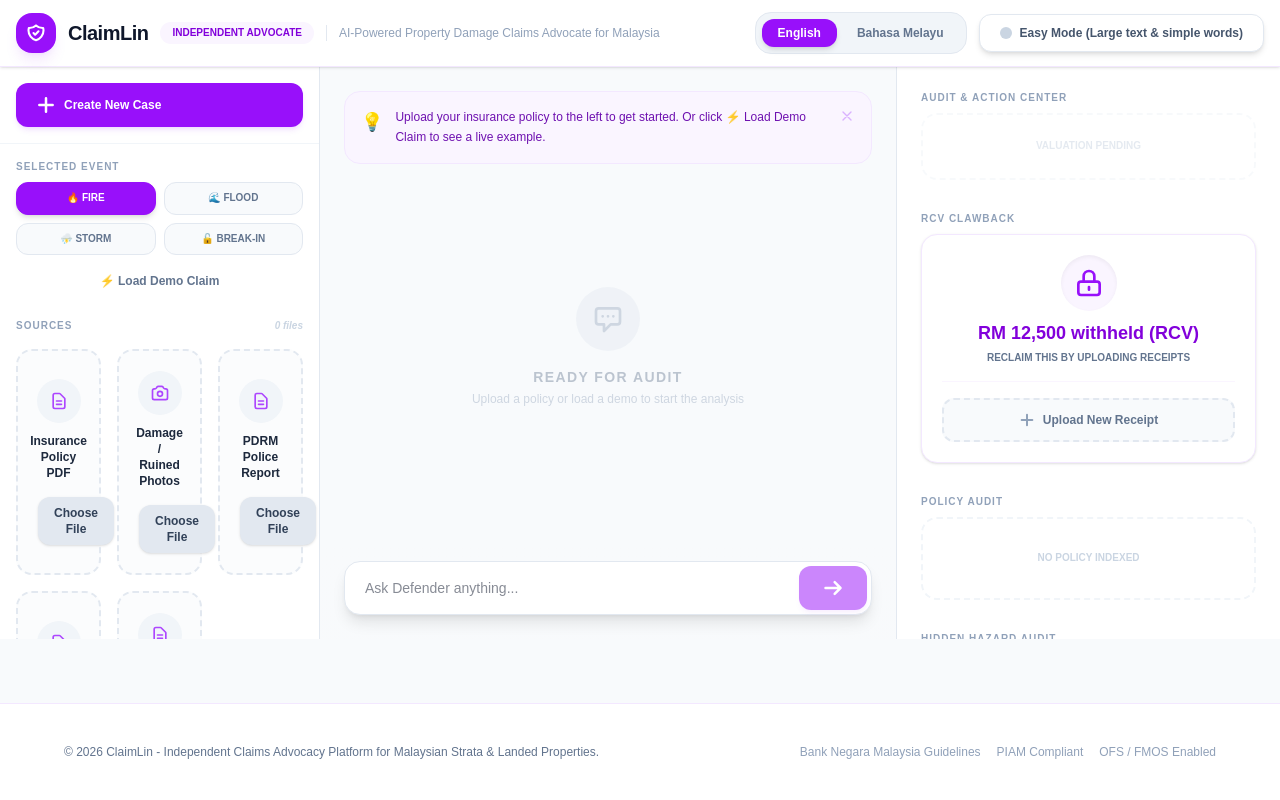
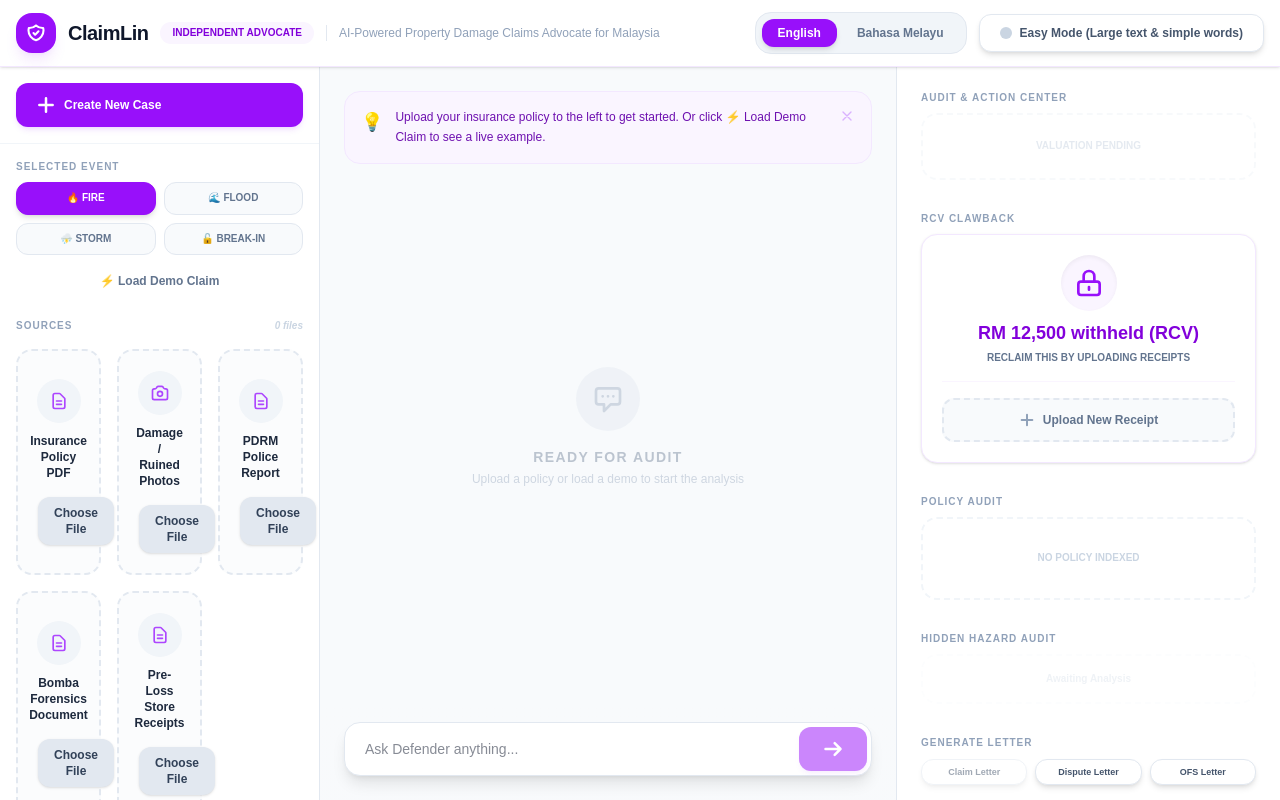
Before and after one commit to CookingMouse/ClaimLin, a Next.js app: page / in a window 1280 px wide. Built offline with nearby package versions, Linux system fonts and the light colour scheme.

Commit message:
fix: full-height panels, hide footer in workspace layout

```diff
--- a/app/page.tsx
+++ b/app/page.tsx
@@ -586,7 +586,7 @@ export default function ClaimLinApp() {
         </div>
       )}
 
-      <div className="hidden md:block"><Footer lang={lang} /></div>
+      <div className="hidden"><Footer lang={lang} /></div>
     </div>
   );
 }
```
